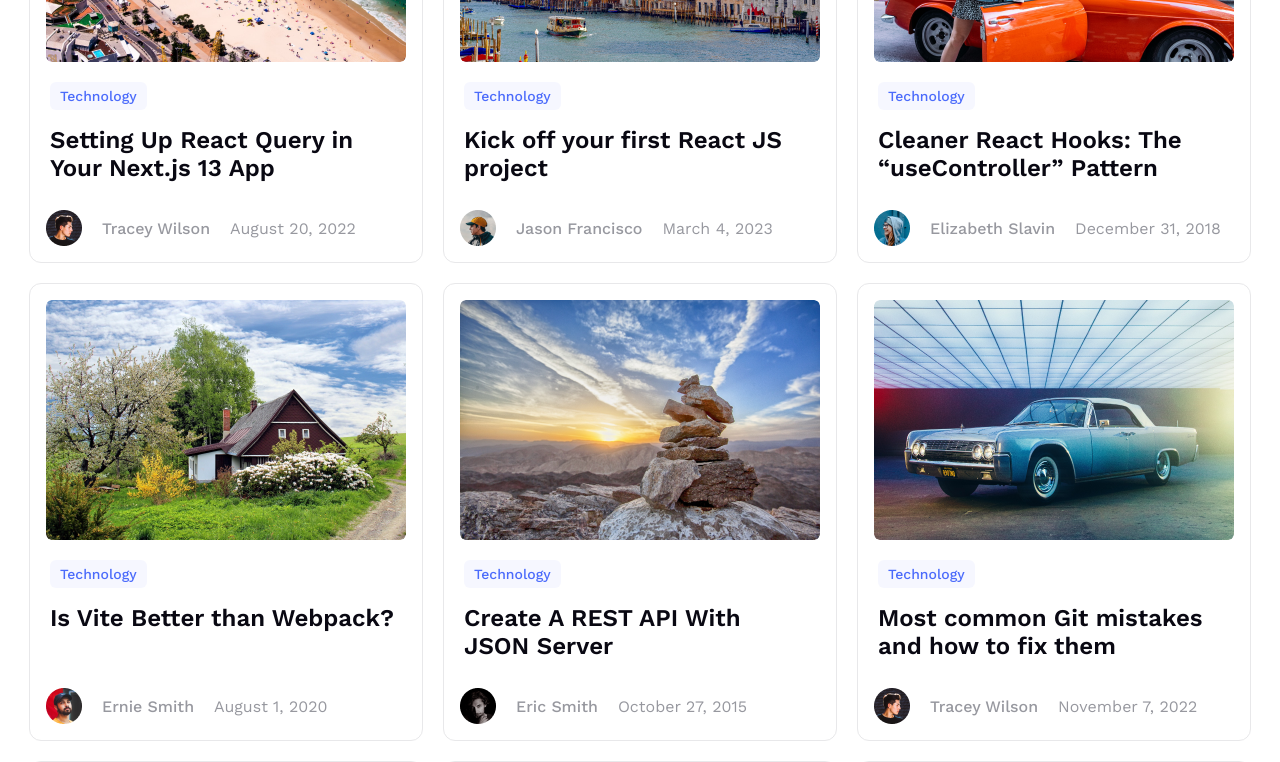
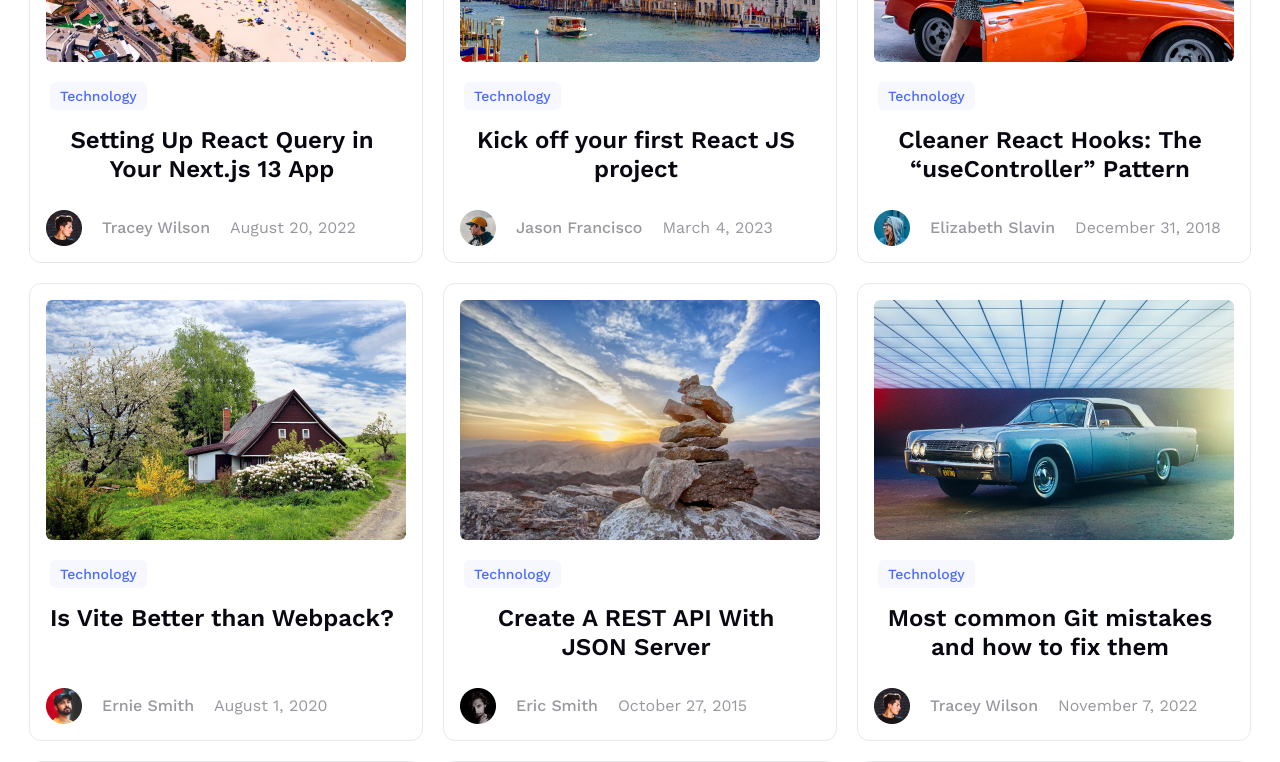
Before and after one commit to itsteatv/Reactjs-Blog-App, a React (Vite) app: page / in a window 1280 px wide. Shown: the part 800-1562 px from the top of the page. Built offline with nearby package versions, Linux system fonts and the light colour scheme.

Commit message:
React Router Error Handling Added

```diff
--- a/src/App.jsx
+++ b/src/App.jsx
@@ -3,19 +3,21 @@ import Header from "./components/Header/Header";
 import SinglePost from "./components/SinglePost/SinglePost";
 import Posts from "./components/AllPosts/Posts";
 import ScrollToTop from "./components/ScrollToTop/ScrollToTop";
+import Error from "./components/Error/Error";
 import { BrowserRouter as Router, Route, Switch } from 'react-router-dom';
 
 function App() {
   return (
     <Router>
       <Navbar />
-      <ScrollToTop >
+      <ScrollToTop>
         <Switch>
-          <Route exact path="/" component={Header} />
-        </Switch>
-        <Switch>
-          <Route exact path="/" component={Posts} />
+          <Route exact path="/">
+            <Header />
+            <Posts />
+          </Route>
           <Route path="/post/:id" component={SinglePost} />
+          <Route component={Error} />
         </Switch>
       </ScrollToTop>
     </Router>
--- /dev/null
+++ b/src/components/Error/Error.jsx
@@ -0,0 +1,12 @@
+import styles from "./Error.module.css"
+
+function ErrorPage() {
+    return (
+        <section className={styles["error-container"]}>
+            <h1>Error 404: Page Not Found</h1>
+            <p>The page you are looking for does not exist.</p>
+        </section>
+    );
+}
+
+export default ErrorPage;
--- /dev/null
+++ b/src/components/Error/Error.module.css
@@ -0,0 +1,24 @@
+.error-container {
+  height: 100vh;
+  justify-content: center;
+  gap: 10px;
+  display: flex;
+  flex-direction: column;
+}
+
+h1 {
+  color: hsl(var(--txt));
+  text-align: center;
+  font-family: Work Sans;
+  font-weight: 600;
+  font-size: clamp(1rem, 0.37vw + 0.954rem, 1.25rem);
+  line-height: clamp(1rem, 2.222vw + 0.722rem, 2.5rem);
+}
+
+p {
+  color: hsl(var(--txt));
+  text-align: center;
+  font-family: Work Sans;
+  font-size: clamp(0.625rem, 0.741vw + 0.532rem, 1.125rem);
+  line-height: clamp(0.625rem, 1.782vw + 0.402rem, 1.828rem);
+}
```
